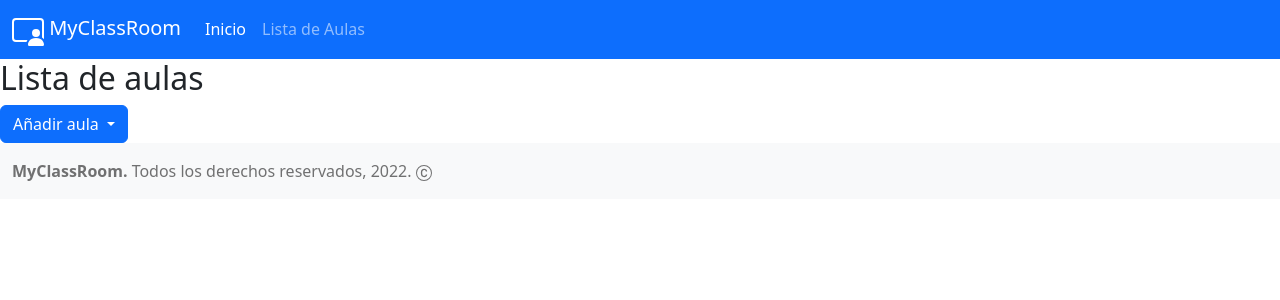
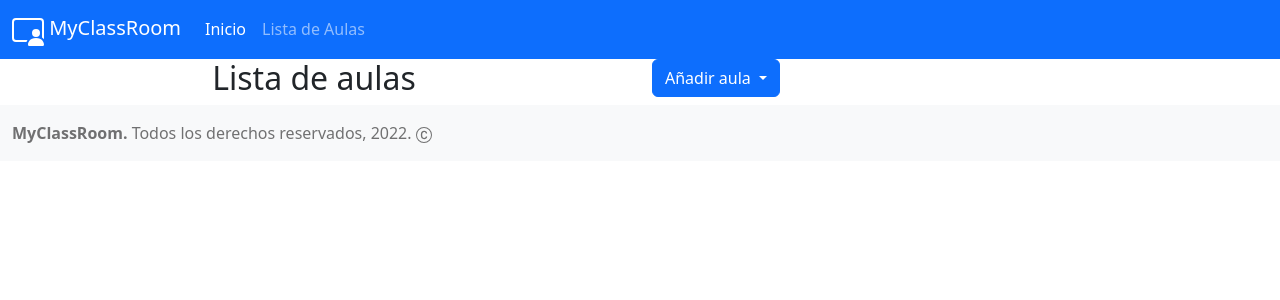
Before and after one commit to NachoYuste/MyClassroom, an Angular app: page /classroom in a window 1280 px wide. Shown: the top 300 px of the page. Built offline with nearby package versions, Linux system fonts and the light colour scheme.

Commit message:
class-list estetica

```diff
--- a/src/app/pages/class-list/class-list.component.html
+++ b/src/app/pages/class-list/class-list.component.html
@@ -1,32 +1,38 @@
 <div class="d-grid gap-2 d-md-block">
+  <div class="row">
+       <div class="col-md">
+           <h2 class="text-center">Lista de aulas</h2>
+       </div>
+       <div class="col-md">
            <div class="dropdown">
-        <h2>Lista de aulas</h2>
                <button type="button" class="btn btn-primary dropdown-toggle" data-bs-toggle="dropdown" aria-expanded="false" data-bs-auto-close="outside">
                Añadir aula
                </button>
                <form class="dropdown-menu p-4">
                <div class="mb-3">
                    <label for="exampleDropdownFormEmail2" class="form-label">Nombre del aula</label>
-            <input type="text" class="form-control" id="exampleDropdownFormEmail2" placeholder="Escribe nombre del aula" [(ngModel)]="classroom.name" name="classroom.name" />
+                   <input type="text" class="form-control" id="exampleDropdownFormEmail2" placeholder="Escribe nombre del aula">
                </div>
                <div class="mb-3">
                    <label for="exampleDropdownFormPassword2" class="form-label">Imagen</label>
-            <input type="text" class="form-control" id="exampleDropdownFormPassword2" placeholder="Escribe URL de la imagen" [(ngModel)] = "classroom.img"  name="classroom.img" />
+                   <input type="text" class="form-control" id="exampleDropdownFormPassword2" placeholder="Escribe URL de la imagen">
                </div>
                    <button type="submit" class="btn btn-primary" (click)="addClassroom()">Guardar</button>
                </form>
            </div>
        </div>
+   </div>
+</div>
 
 <div class="container text-center">
   <div class="row row-cols-3">
-    <div class="col"  *ngFor="let classroom of classrooms">
+    <div class="col" *ngFor="let classroom of classrooms">
       <div class="card" style="width: 18rem;">
-        <img src= {{classroom.img}} class="..." alt="...">
+        <img src="{{classroom.img}}" class="..." alt="...">
         <div class="card-body">
          <h5 class="card-title">{{classroom.name}}</h5>
          <p class="card-text">{{classroom.students.length}}</p>
-          <a [routerLink]="['/{{classroom.id}}']" class="btn btn-primary">Ver</a>
+         <a [routerLink]="['/{{classroom.id}}']" class="btn btn-primary">Entrar a la clase</a>
         </div>
       </div>
     </div>
```
Lines whose indentation alone changed are shown as unchanged.
